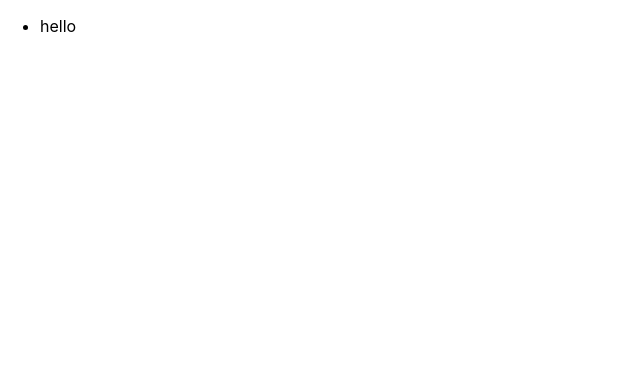
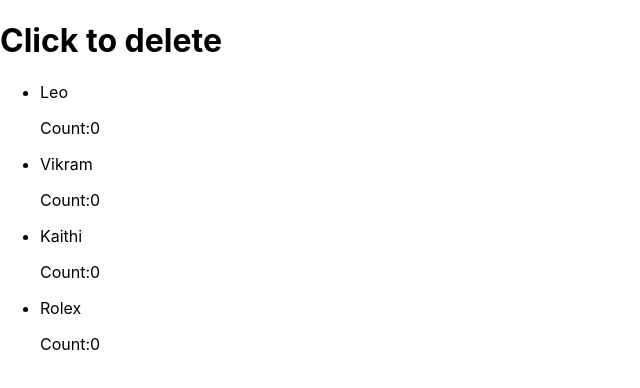
Before and after one commit to deepakkumaravelu/DoubleClick-Remove-React, a React (Create React App) app in the folder doubleclickremove/: page / in a window 1280 px wide. Shown: the top 388 px of the page, without its empty margins (0-640 px from the left). Built offline with nearby package versions, Linux system fonts and the light colour scheme.

Commit message:
doubleclick updated

```diff
--- a/doubleclickremove/src/components/DoubleClickRemove.jsx
+++ b/doubleclickremove/src/components/DoubleClickRemove.jsx
@@ -1,21 +1,18 @@
-import React from 'react'
+import { useState } from "react"
 
 
+export default function DoubleClick(){
+    const array=[{id:0,name:"Leo"},{id:0,name:"Vikram"},{id:0,name:"Kaithi"},{id:0,name:"Rolex"}];
+    const [item,setitem]=useState(array);
+    return(
+        <div>
+            <h1>Click to delete</h1>
+            <ul class="lists">
+                {item.map(it=><li onClick={()=>{it.id=it.id+1; setitem(item.filter(f=>(f.id!==2)))}} >
 
-const DoubleClickRemove = () => {
-    const arr=[{nam:"hi"},{nam:"hello"},{nam:"vanakaam"}]
-  return (
-    <div>
+                    {it.name}<br></br><p>Count:{it.id}</p></li>)}
+            </ul>
 
-    <ul>
-    {arr.map((val)=>{
-<li>{val.nam}</li>
-    })}
-    <li>hello</li>
-    </ul>
-
-    </div>
-  )
+        </div>
+    )
 }
-
-export default DoubleClickRemove
```
